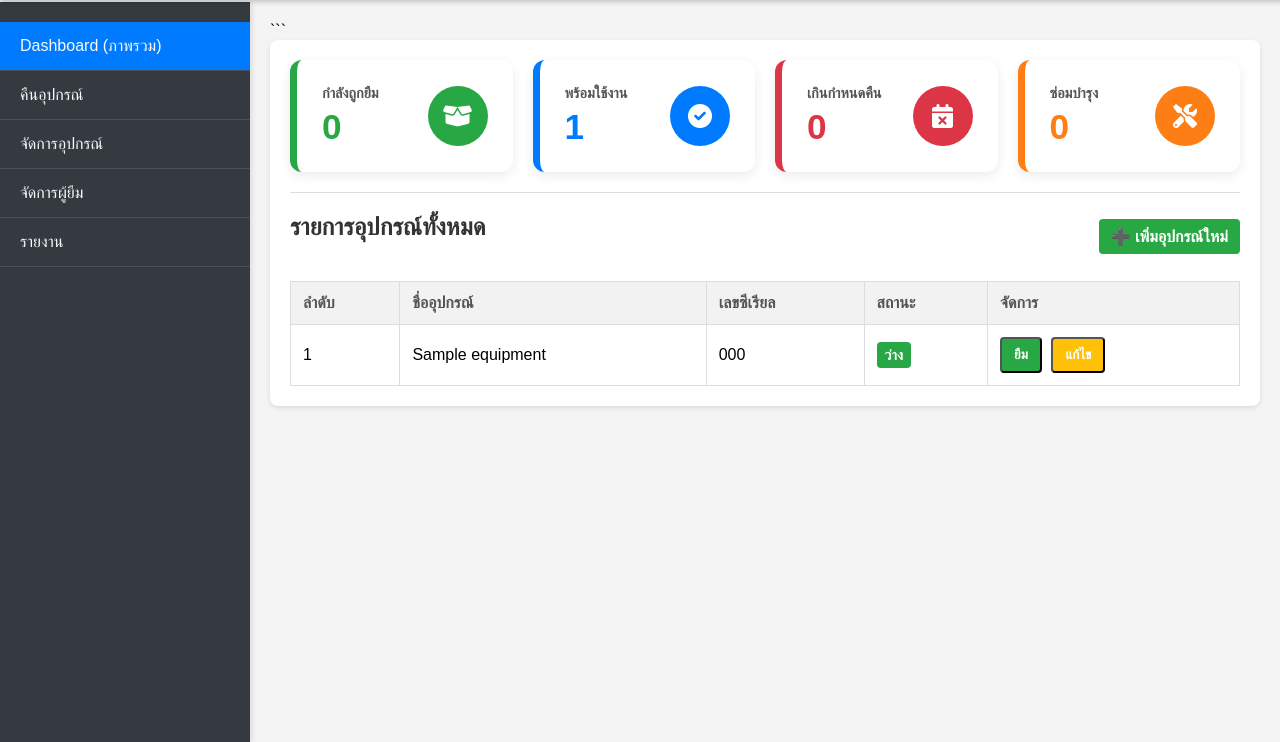
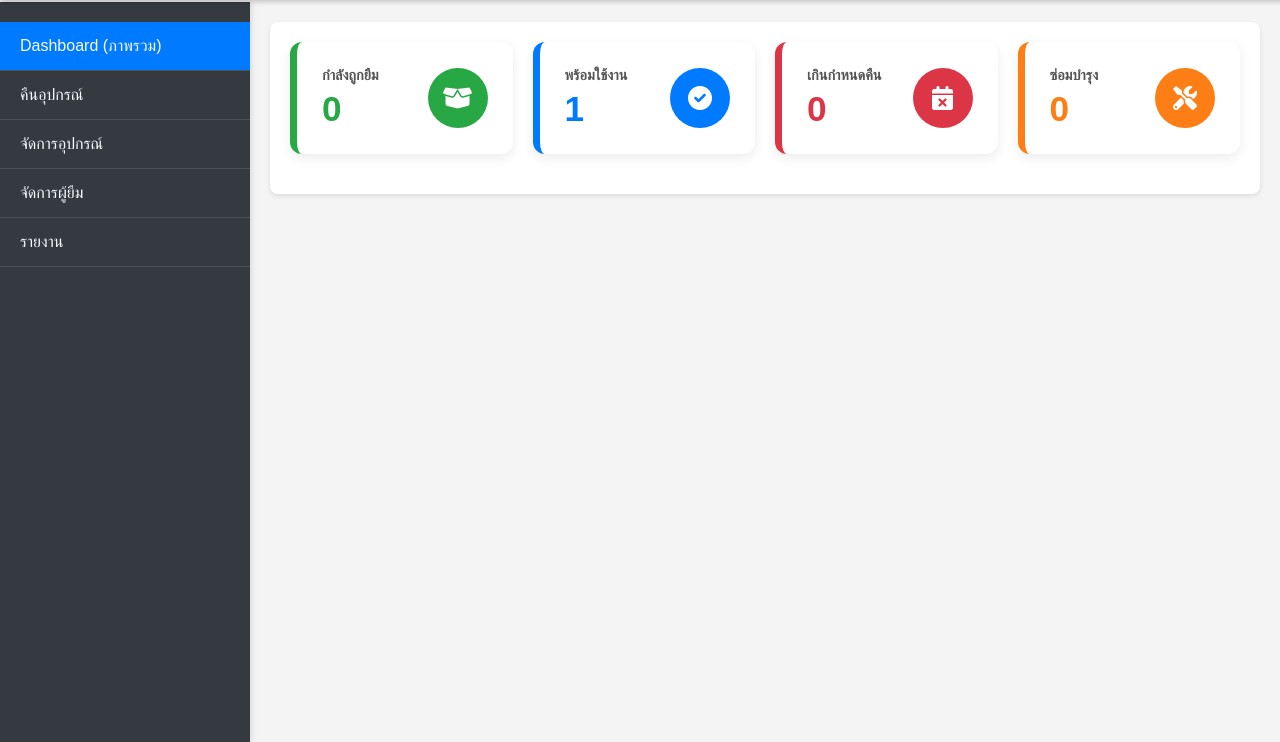
Before and after one commit to Napat-Tirmongkol/med_loan_system, a PHP site: page / in a window 1280 px wide. Shown: the part 58-800 px from the top of the page. Run offline with PHP 8.4, Linux system fonts and the light colour scheme; the visitor is signed in with stand-in values (Sample User, id 1); tables that the repository leaves empty or names only in its code hold one stand-in row (values such as "Sample post"); some libraries are stand-ins or nearby versions.

Commit message:
Refactor header and index files: remove duplicate stylesheet link, clean up commented code, and implement manage equipment page with equipment listing and admin functionalities.

````diff
--- a/includes/header.php
+++ b/includes/header.php
@@ -4,8 +4,8 @@
     <meta charset="UTF-8">
     <meta name="viewport" content="width=device-width, initial-scale=1.0">
     <title><?php echo isset($page_title) ? $page_title : 'ระบบยืมคืนอุปกรณ์การแพทย์'; ?></title>
-    <link rel="stylesheet" href="CSS/style.css">
-    <link rel="stylesheet" href="css/style.css"> <link rel="stylesheet" href="https://cdnjs.cloudflare.com/ajax/libs/font-awesome/6.0.0-beta3/css/all.min.css">
+    <link rel="stylesheet" href="CSS/style.css"> <link rel="stylesheet" href="https://cdnjs.cloudflare.com/ajax/libs/font-awesome/6.0.0-beta3/css/all.min.css">
+
     <style> /* ... (โค้ด CSS ของ header.user-info ... เหมือนเดิม) ... */
         .header .user-info {
             position: absolute;
@@ -29,7 +29,6 @@
 <body>
 
     <header class="header"> <h1>MedLoan - ระบบยืมคืนอุปกรณ์การแพทย์</h1>
-
         <div class="user-info"> สวัสดี, <?php echo htmlspecialchars($_SESSION['full_name']); ?>
             (<?php echo htmlspecialchars($_SESSION['role']); ?>)
             <a href="logout.php">[ ออกจากระบบ ]</a> </div>
@@ -42,19 +41,17 @@
             <li class="<?php echo ($current_page == 'return') ? 'active' : ''; ?>">
                 <a href="return_dashboard.php">คืนอุปกรณ์</a>
             </li>
+
             <li class="<?php echo ($current_page == 'manage_equip') ? 'active' : ''; ?>">
-                <a href="#">จัดการอุปกรณ์</a> </li>
-
+                <a href="manage_equipment.php">จัดการอุปกรณ์</a>
+            </li>
             <?php if (isset($_SESSION['role']) && $_SESSION['role'] == 'admin'): ?> <li class="<?php echo ($current_page == 'manage_user') ? 'active' : ''; ?>">
                     <a href="manage_borrowers.php">จัดการผู้ยืม</a>
                 </li>
-
                 <li class="<?php echo ($current_page == 'report') ? 'active' : ''; ?>">
                     <a href="report_borrowed.php">รายงาน</a> </li>
-
             <?php endif; ?>
-
         </ul>
     </nav>
 
-    <main class="content"> ```
+    <main class="content">
--- a/index.php
+++ b/index.php
@@ -20,18 +20,9 @@ try {
 
 // 4. ตั้งค่าตัวแปรสำหรับหน้านี้
 $page_title = "Dashboard - ภาพรวม";
-$current_page = "index";
+$current_page = "index"; // หน้านี้คือ 'index'
 // 5. เรียกใช้ไฟล์ Header
 include('includes/header.php');
-// 6. เตรียมดึงข้อมูลอุปกรณ์ (สำหรับตารางด้านล่าง)
-try {
-    $stmt = $pdo->prepare("SELECT * FROM med_equipment ORDER BY name ASC");
-    $stmt->execute();
-    $equipments = $stmt->fetchAll(PDO::FETCH_ASSOC);
-} catch (PDOException $e) {
-    echo "เกิดข้อผิดพลาดในการดึงข้อมูล: " . $e->getMessage();
-    $equipments = [];
-}
 ?>
 
 <div class="container">
@@ -75,70 +66,8 @@ try {
             </div>
         </div>
     </div>
-    <div style="display: flex; justify-content: space-between; align-items: center; margin-bottom: 20px; border-top: 1px solid #ddd; padding-top: 20px; margin-top: 20px;">
-        <h2>รายการอุปกรณ์ทั้งหมด</h2>
-        <?php if (isset($_SESSION['role']) && $_SESSION['role'] == 'admin'): ?>
-            <a href="add_equipment_form.php" class="btn btn-borrow" style="font-size: 16px;">
-                ➕ เพิ่มอุปกรณ์ใหม่
-            </a>
-        <?php endif; ?>
+
     </div>
-
-    <table>
-        <thead>
-            <tr>
-                <th>ลำดับ</th>
-                <th>ชื่ออุปกรณ์</th>
-                <th>เลขซีเรียล</th>
-                <th>สถานะ</th>
-                <th>จัดการ</th>
-            </tr>
-        </thead>
-        <tbody>
-            <?php if (empty($equipments)): ?>
-                <tr>
-                    <td colspan="5" style="text-align: center;">ยังไม่มีอุปกรณ์ในระบบ</td>
-                </tr>
-            <?php else: ?>
-                <?php $i = 1; ?>
-                <?php foreach ($equipments as $row): ?>
-                    <tr>
-                        <td><?php echo $i; ?></td>
-                        <td><?php echo htmlspecialchars($row['name']); ?></td>
-                        <td><?php echo htmlspecialchars($row['serial_number']); ?></td>
-                        <td>
-                            <?php if ($row['status'] == 'available'): ?>
-                                <span class="status status-available">ว่าง</span>
-                            <?php elseif ($row['status'] == 'borrowed'): ?>
-                                <span class="status status-borrowed">ถูกยืม</span>
-                            <?php else: // 'maintenance' ?>
-                                <span class="status status-maintenance">ซ่อมบำรุง</span>
-                            <?php endif; ?>
-                        </td>
-                        <td>
-                            <?php if ($row['status'] == 'available'): ?>
-                                <button type="button" class="btn btn-borrow" onclick="openBorrowPopup(<?php echo $row['id']; ?>)">ยืม</button>
-                            <?php elseif ($row['status'] == 'borrowed'): ?>
-                                <?php if ($_SESSION['role'] == 'admin'): ?>
-                                    <button type="button" class="btn btn-return" onclick="openReturnPopup(<?php echo $row['id']; ?>)">รับคืน</button>
-                                <?php else: ?>
-                                    <span style="color: #6c757d;">(ถูกยืมอยู่)</span>
-                                <?php endif; ?>
-                            <?php else: // 'maintenance' ?>
-                                <span style="color: #6c757d;">(ซ่อมบำรุง)</span>
-                            <?php endif; ?>
-
-                            <?php if ($_SESSION['role'] == 'admin'): ?>
-                                <button type="button" class="btn btn-manage" style="margin-left: 5px;" onclick="openEditPopup(<?php echo $row['id']; ?>)">แก้ไข</button>
-                            <?php endif; ?>
-                        </td>
-                    </tr>
-                <?php $i++; ?>
-                <?php endforeach; ?>
-            <?php endif; ?>
-        </tbody>
-    </table>
-</div>
 
 <?php
 // 8. เรียกใช้ไฟล์ Footer (ซึ่งมี JavaScript popups อยู่)
````
Also changed, not shown: manage_equipment.php (added, +99 -0 lines).
